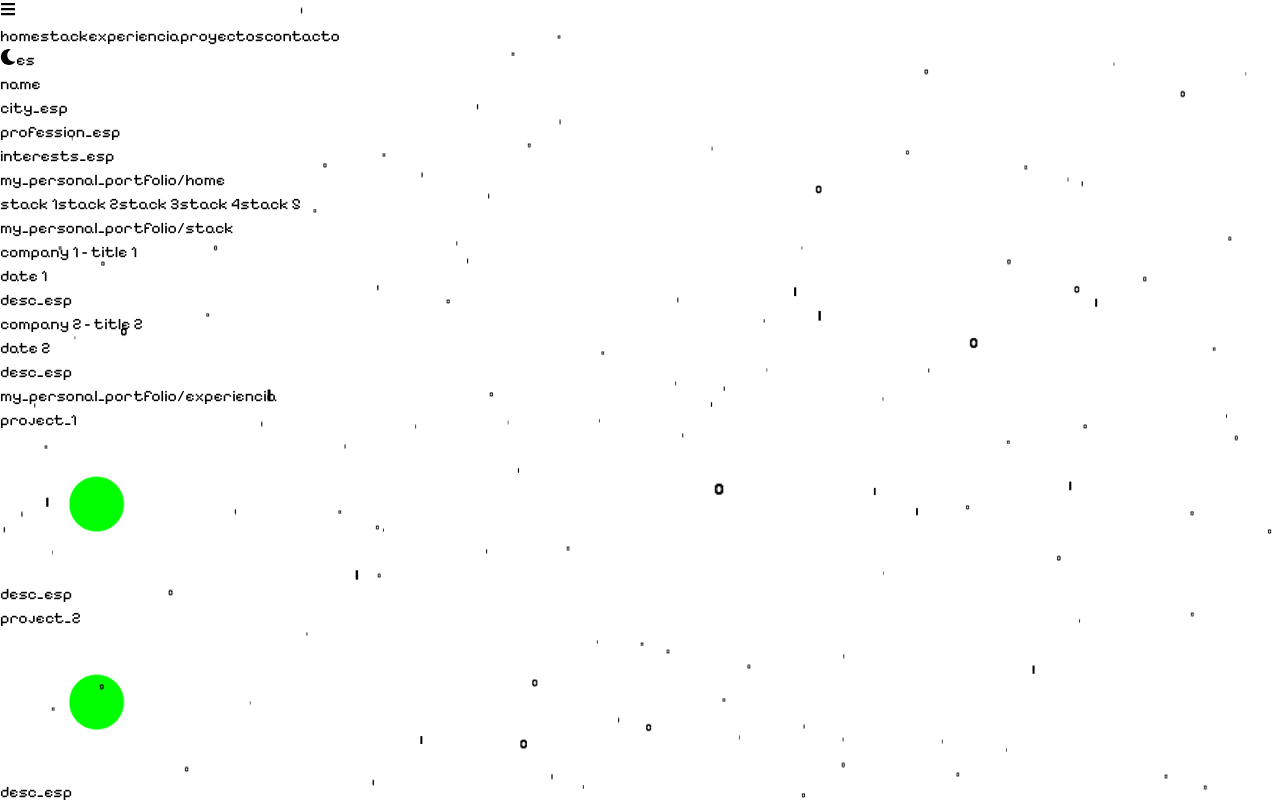
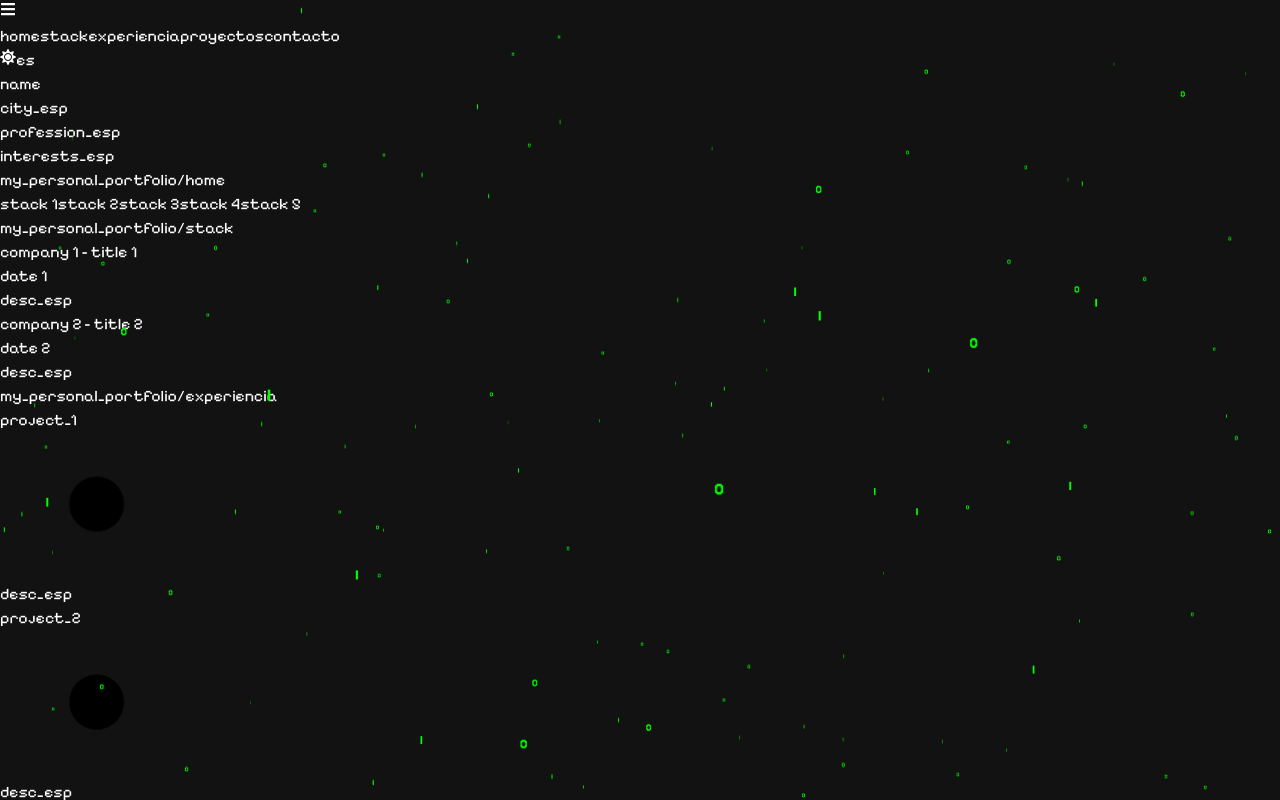
Before and after one commit to victorgtrrz/personal-porfolio, a Next.js app: page / in a window 1280 px wide. Shown: the top 800 px of the page. Built offline with nearby package versions, Linux system fonts and the light colour scheme.

Commit message:
Add not found page, set dark theme by default, add transparencies in the projects section

```diff
--- a/src/app/Theme/Providers.tsx
+++ b/src/app/Theme/Providers.tsx
@@ -5,7 +5,7 @@ import { MyContextProvider } from '@/components/MyContext';
 
 export function Providers({ children }: { children: React.ReactNode }) {
     return (
-        <ThemeProvider attribute="class" enableSystem={false} themes={['light', 'dark']}>
+        <ThemeProvider attribute="class" defaultTheme = 'dark' enableSystem={false} themes={['light', 'dark']}>
             <MyContextProvider>
                 {children}
             </MyContextProvider>
--- a/src/app/page.tsx
+++ b/src/app/page.tsx
@@ -37,9 +37,6 @@ export default function Home() {
           <Experience />
           <Projects />
           <Contact />
-          <div className='bg-gradient-to-b from-transparent to-[#00ff00] dark:to-black bottom-0 right-0 w-full h-[100px] z-30 flex'>
-            <p className='m-auto text-xs'>powered by <a target="_blank" className='hover:underline' href='https://thedigitaljungle.io'>the digital jungle</a></p>
-          </div>
         </>
       )}
     </main>
--- a/src/components/Projects.tsx
+++ b/src/components/Projects.tsx
@@ -45,10 +45,14 @@ const Projects = () => {
       <div className='w-[80%] flex flex-col'>
         <div className='flex flex-wrap items-center justify-center mb-8'>
           {projects.map((item, index) => (
-            <a key={index} onTouchStart={() => setIndexProject(index)} onMouseEnter={() => setIndexProject(index)} onTouchEnd={() => setIndexProject(projects.length)} onMouseLeave={() => setIndexProject(projects.length)} target='_blank' href={item.link} className={`relative border-2 ${indexProject == index ? 'bg-[#00ff00] dark:bg-black border-black dark:border-[#00ff00]' : 'bg-black dark:bg-[#00ff00] border-[#00ff00] dark:border-black'} w-[200px] h-[200px] sm:w-[300px] sm:h-[300px] m-4 sm:m-8 flex flex-col justify-between`}>
-              <p className={`${indexProject == index ? 'bg-black dark:bg-[#00ff00] text-[#00ff00] dark:text-black' : 'bg-[#00ff00] dark:bg-black text-black dark:text-[#00ff00]'} text-center p-2 text-sm sm:text-base`}>{item.name}</p>
-              {isMounted && <Image className={`mx-auto`} src={indexProject == index ? (theme == 'dark' ? item.logo_light : item.logo) : (theme == 'dark' ? item.logo : item.logo_light)} width={200} height={200} alt={item.name} title={item.name} />}
-              <p className={`${indexProject == index ? 'bg-black dark:bg-[#00ff00] text-[#00ff00] dark:text-black' : 'bg-[#00ff00] dark:bg-black text-black dark:text-[#00ff00]'} text-center p-2 text-sm sm:text-base`}><Text arrayTexts={item.description} /></p>
+            <a key={index} onTouchStart={() => setIndexProject(index)} onMouseEnter={() => setIndexProject(index)} onTouchEnd={() => setIndexProject(projects.length)} onMouseLeave={() => setIndexProject(projects.length)} target='_blank' href={item.link} className={`relative ${indexProject == index ? 'border-2 border-black dark:border-[#00ff00]' : 'border-[#00ff00]'} w-[200px] h-[200px] sm:w-[300px] sm:h-[300px] m-4 sm:m-8 flex flex-col justify-between`}>
+              <p className={`${indexProject == index ? 'bg-black dark:bg-[#00ff00] text-[#00ff00] dark:text-black' : 'bg-transparent text-black dark:text-[#00ff00]'} text-center p-2 text-sm sm:text-base`}>{item.name}</p>
+              {isMounted &&
+              <div className={`${indexProject != index && 'bg-black dark:bg-[#00ff00]'} h-full flex items-center`}>
+                <Image className={`mx-auto`} src={indexProject == index ? (theme == 'dark' ? item.logo_light : item.logo) : (theme == 'dark' ? item.logo : item.logo_light)} width={200} height={200} alt={item.name} title={item.name} />
+              </div>
+              }
+              <p className={`${indexProject == index ? 'bg-black dark:bg-[#00ff00] text-[#00ff00] dark:text-black' : 'bg-transparent text-black dark:text-[#00ff00]'} text-center p-2 text-sm sm:text-base`}><Text arrayTexts={item.description} /></p>
             </a>
           ))}
         </div>
```
Also changed, not shown: package.json (+10 -10 lines), src/app/not-found.tsx (added, +27 -0 lines), src/components/index.ts (renamed from src/components/index.js), 1 other file (tests, documents, lock files or other folders).
